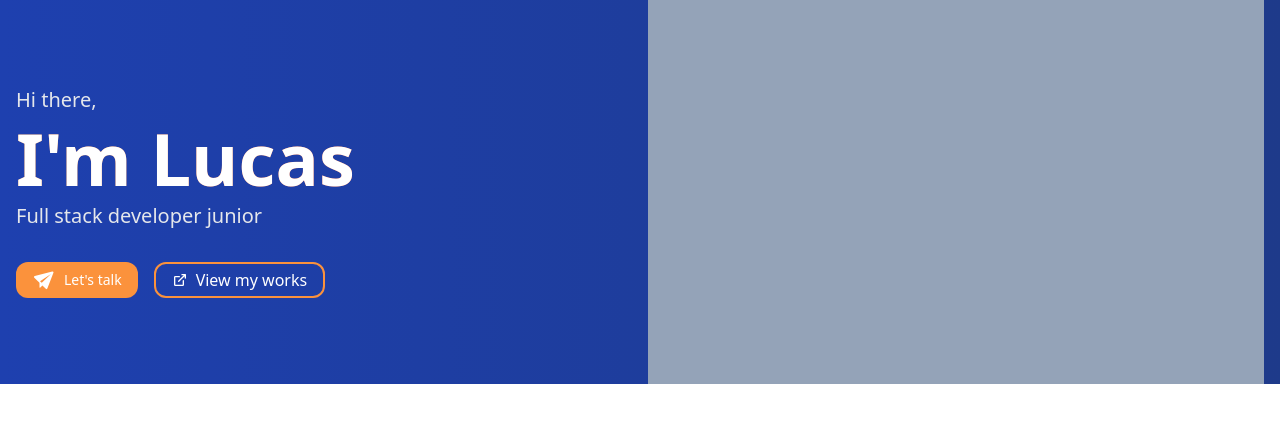
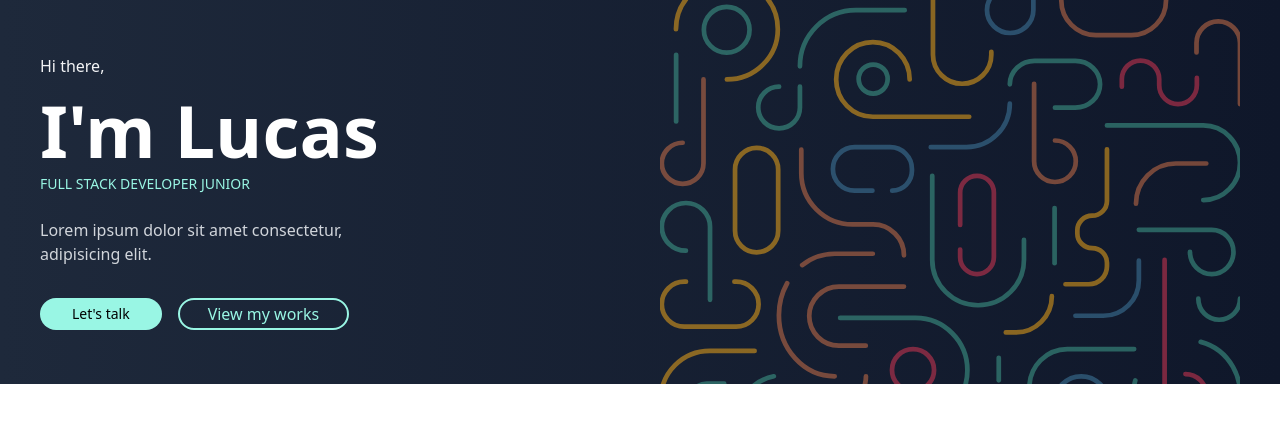
Before and after one commit to Lukynav/ARG-PROGRAMA-FRONTEND, an Angular app in the folder portfolio-frontend/: page / in a window 1280 px wide. Shown: the top 422 px of the page. Built offline with nearby package versions, Linux system fonts and the light colour scheme.

Commit message:
🎨 Improve the header design

```diff
--- a/portfolio-frontend/src/app/header/header.component.html
+++ b/portfolio-frontend/src/app/header/header.component.html
@@ -1,34 +1,28 @@
 <!--HEADER-->
-<header class="w-screen h-96 bg-gradient-to-r from-blue-800 to-blue-900">
+<header class="w-screen h-96 bg-gradient-to-r from-slate-800 to-slate-900">
     <!--CONTENT CONTAINER-->
-    <div class="max-w-7xl h-full m-auto grid grid-cols-1 md:grid-cols-2 items-center overflow-hidden gap-4 px-4">
+    <div class="max-w-7xl h-full m-auto grid grid-cols-1 md:grid-cols-2 items-center overflow-hidden gap-10 px-4 md:px-10">
 
       <!--PRESENTATION CONTAINER-->
       <div>
-        <p class="text-gray-200 text-md md:text-xl">Hi there,</p>
-        <h1 class="text-white font-bold text-5xl md:text-7xl my-2 text-transparent bg-clip-text bg-gradient-to-r from-orange-400 to-red-600">I'm Lucas</h1>
-        <p class="text-gray-200 text-md md:text-xl">Full stack developer junior</p>
-        <div class="mt-8 flex gap-4">
+        <p class="text-gray-100 text-md">Hi there,</p>
+        <h1 class="text-white font-bold text-4xl sm:text-7xl mt-4 mb-2">I'm Lucas</h1>
+        <p class="text-sm sm:text-md text-teal-200">FULL STACK DEVELOPER JUNIOR</p>
+        <p class="text-gray-300 text-md my-6 max-w-sm">Lorem ipsum dolor sit amet consectetur, adipisicing elit.</p>
+        <div class="mt-8 flex flex-col min-[311px]:flex-row gap-4">
 
           <!--Button primary-->
-          <a class="text-white h-8 md:h-9 flex items-center px-4 rounded-xl bg-orange-400 gap-2 hover:shadow-md hover:bg-orange-500" href="#">
-            <img class="w-6" src="../../assets/icon/mail.svg" alt="">
-            <p class="text-sm sm:text-md">Let's talk</p>
-          </a>
+          <app-button-primary></app-button-primary>
 
           <!--Button secundary-->
-          <a class="text-white h-8 md:h-9 flex items-center px-4 rounded-xl border-2 border-orange-400 sm:gap-2 hover:shadow-md hover:border-orange-500" href="#">
-            <img class="text-sm sm:text-md" src="../../assets/icon/redirect.svg" alt="">
-            <p>View my works</p>
-          </a>
+          <app-button-secundary></app-button-secundary>
 
         </div>
       </div>
 
       <!--PICTURE CONTAINER-->
-      <div class="bg-slate-400 w-full h-full hidden md:block">
-
+      <div class="hidden md:block w-full h-96 overflow-hidden">
+        <img class="opacity-50 object-cover w-full h-96" src="../../assets/Taieri.svg" alt="">
       </div>
-
     </div>
 </header>
```
